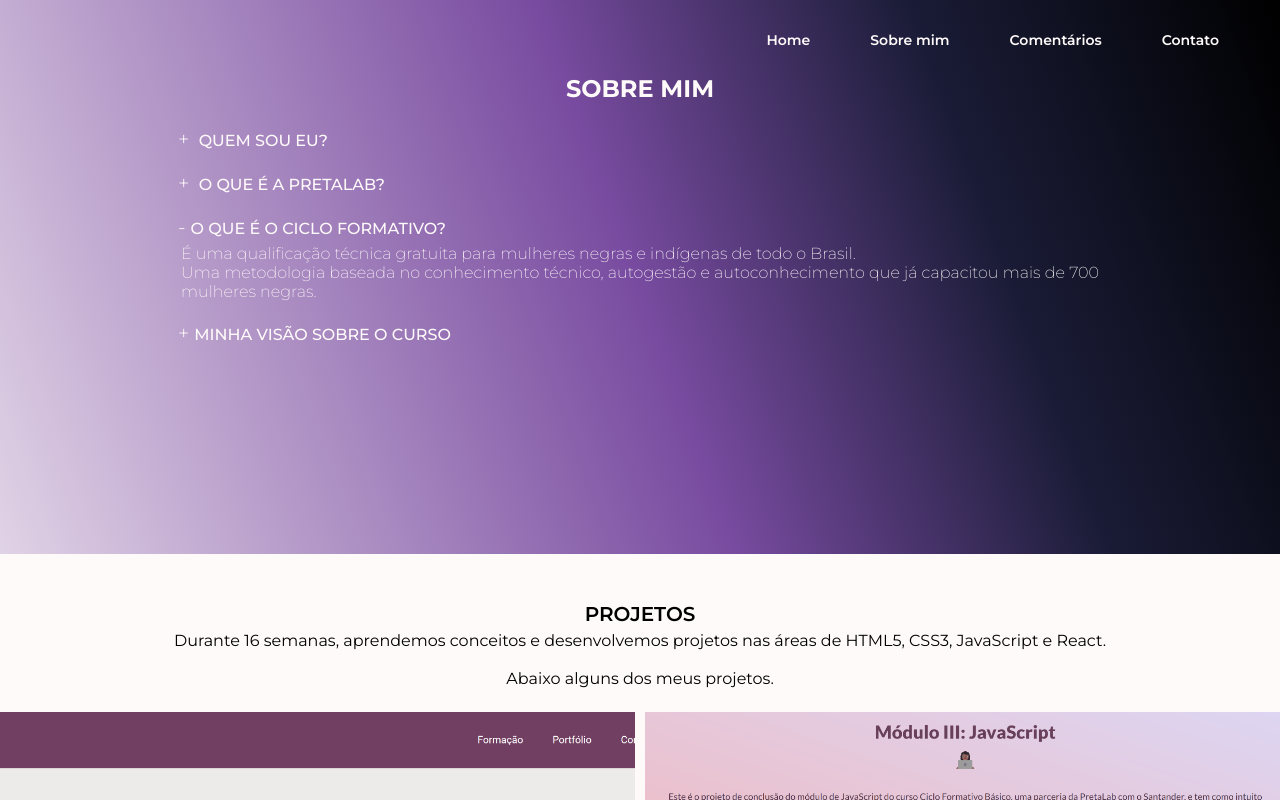
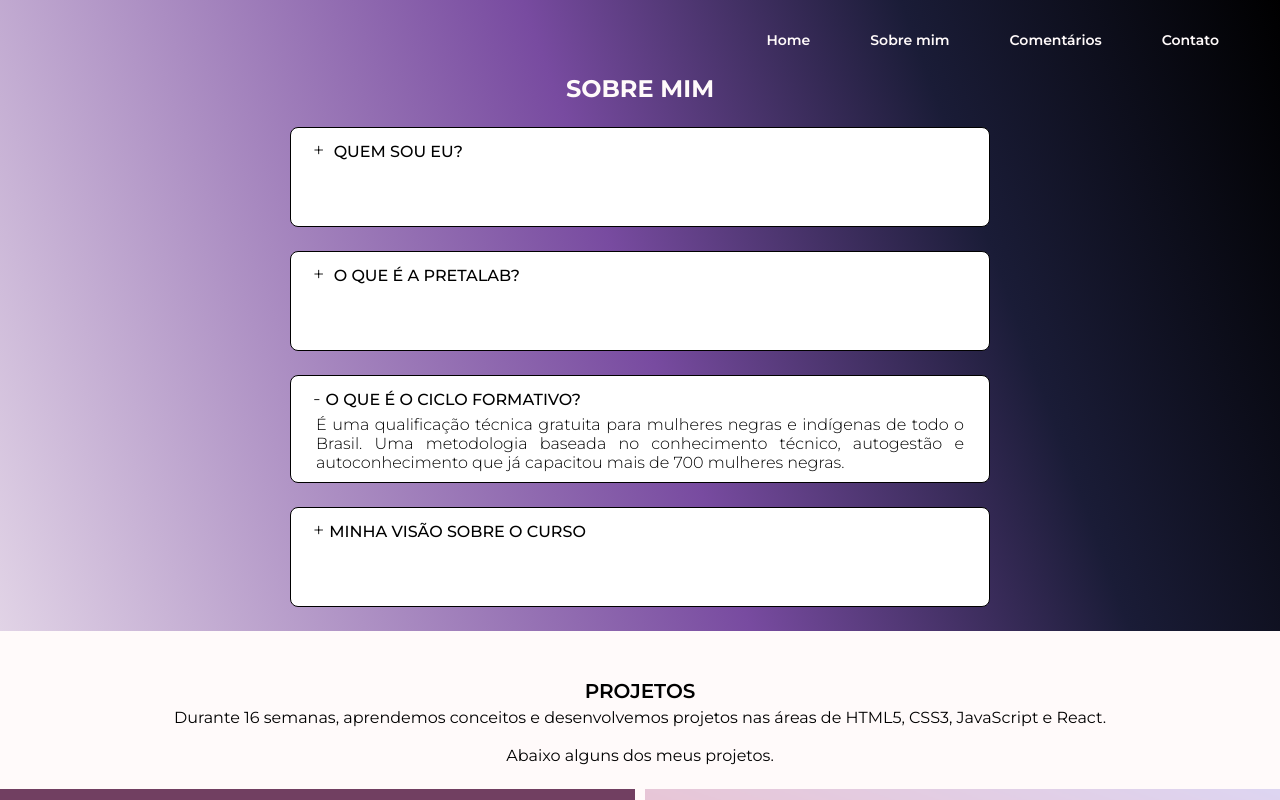
Before and after one commit to LaissaSaraiva/pretalab-projeto-final-react, a React (Vite) app: page /sobre in a window 1280 px wide. Both pictures are taken after a click on the heading "O QUE É O CICLO FORMATIVO?". Shown: the top 800 px of the page. Built offline with nearby package versions, Linux system fonts and the light colour scheme.

Commit message:
style: ajusta css de AboutPage

```diff
--- a/src/pages/AboutPage/About.module.css
+++ b/src/pages/AboutPage/About.module.css
@@ -11,6 +11,7 @@
 
 .aboutPage__faq {
   min-height: 60vh;
+  padding-bottom: 24px;
 }
 
 .aboutPage__wrapper {
@@ -39,11 +40,24 @@
 }
 
 .faq__container {
-  color: var(--primary-color);
+  display: flex;
+  flex-wrap: wrap;
+  justify-content: center;
+  gap: 24px;
 }
 
 .faq__container details {
-  margin-bottom: 20px;
+  background-color: rgb(255, 255, 255);
+  border: solid 1px;
+  border-color: linear-gradient(250deg, var(--main-color) 0%, var(--tertiary-color) 44%);
+  padding: 10px 0;
+  border-radius: 8px;
+  width: 320px;
+  min-height: 100px;
+
+  @media (min-width: 1024px) {
+    width: 700px;
+  }
 }
 
 .faq__container summary {
@@ -51,9 +65,9 @@
   font-weight: 500;
 }
 
-.faq__container p {
+.faq__container details p {
   margin-top: 5px;
-  font-weight: 200;
+  font-weight: 300;
   font-size: 16px;
   max-width: 968px;
   padding: 0px 25px;
--- a/src/pages/AboutPage/AboutPage.jsx
+++ b/src/pages/AboutPage/AboutPage.jsx
@@ -49,7 +49,7 @@ const AboutPage = () => {
               <summary>O que é o Ciclo Formativo?</summary>
               <p>
                 É uma qualificação técnica gratuita para mulheres negras e
-                indígenas de todo o Brasil. <br /> Uma metodologia baseada no
+                indígenas de todo o Brasil. Uma metodologia baseada no
                 conhecimento técnico, autogestão e autoconhecimento que já
                 capacitou mais de 700 mulheres negras.
               </p>
@@ -57,14 +57,9 @@ const AboutPage = () => {
             <details>
               <summary>Minha visão sobre o Curso</summary>
               <p>
-                Lorem, ipsum dolor sit amet consectetur adipisicing elit.
-                Similique sapiente accusamus dolores eius ipsa ad harum
-                reiciendis tempore voluptates mollitia eligendi, ullam officiis
-                alias praesentium maiores blanditiis repellat necessitatibus ea
-                dignissimos quae molestias ipsam tempora? Autem fugiat quo
-                mollitia facere doloribus velit necessitatibus, tempore
-                repudiandae vel, voluptate veniam, debitis dolore!
+               Estou muito satisfeita com a qualidade dos módulos e com a didática das professoras e monitoras.<br/> Apesar de ter conhecimento prévio em HTML, CSS e JavaScript, aqui no Ciclo Formativo foi a primeira vez que estudei conceitos de React e posso dizer que construí uma base sólida.
               </p>
+              <p>Encerro esse curso com muita gratidão.</p>
             </details>
           </div>
         </div>
```
